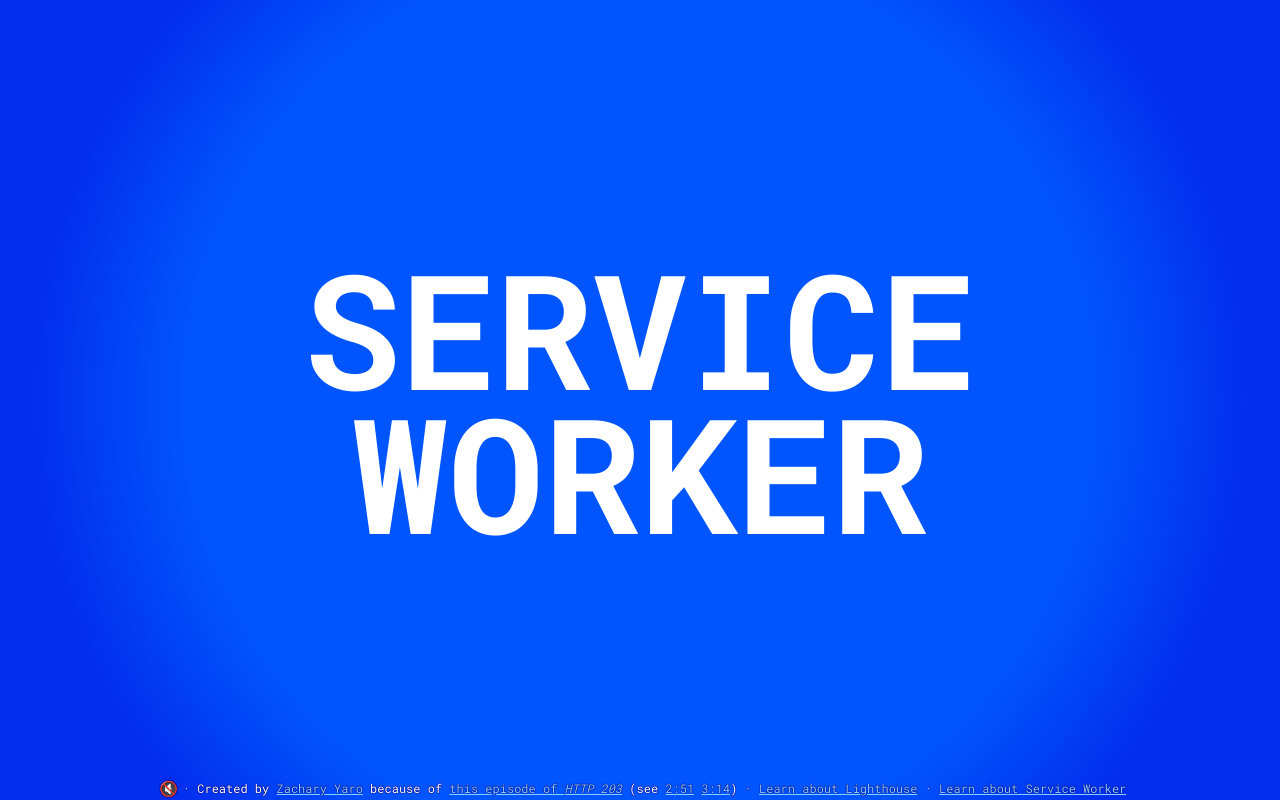
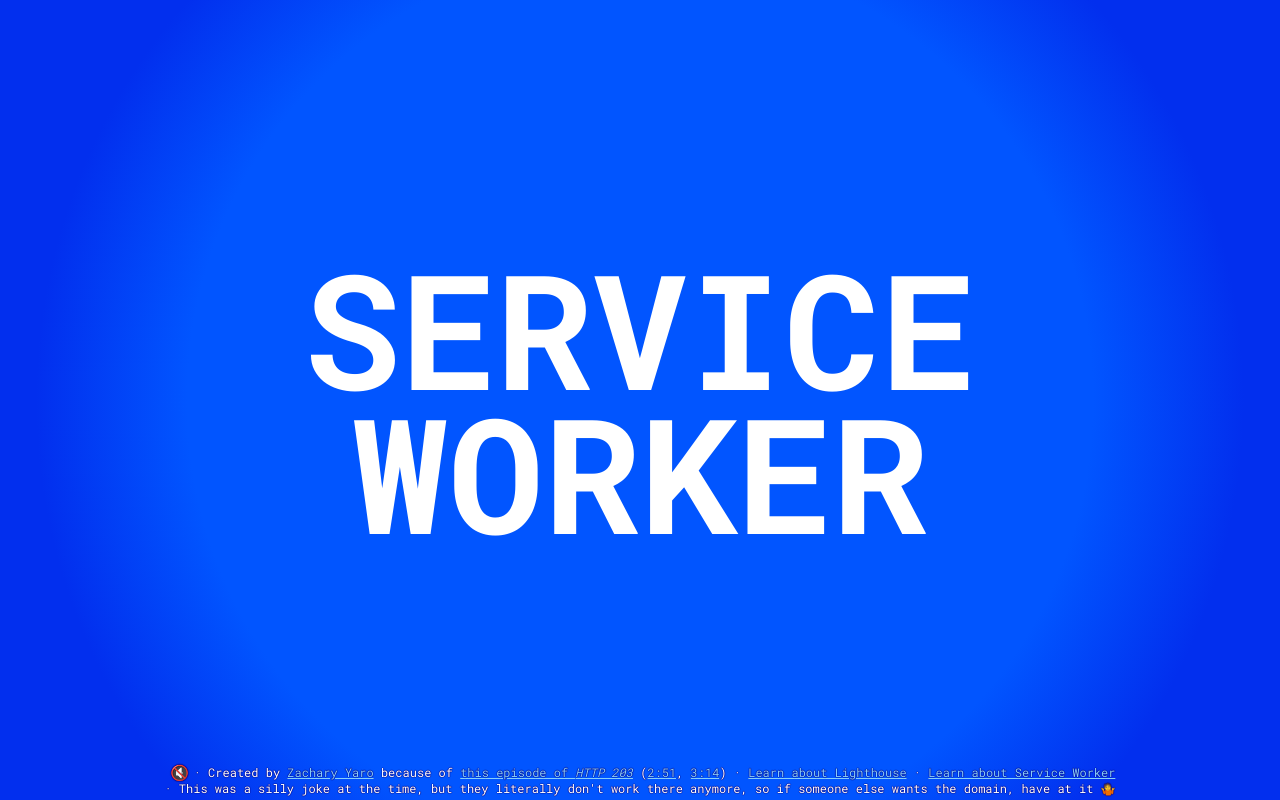
Before and after one commit to ZMYaro/do-surma-and-jake-still-have-a-job, a plain HTML site: page index.html in a window 1280 px wide. Drawn offline with Linux system fonts and the light colour scheme.

Commit message:
Add note to footer about joke being old and done

```diff
--- a/index.html
+++ b/index.html
@@ -61,11 +61,13 @@
 			<input type="checkbox" id="sound-toggle" aria-label="Sound on" /><!--
 			--><label for="sound-toggle"></label>
 			&middot;
-			Created by <a href="https://zmyaro.com" target="_blank">Zachary Yaro</a> because of <a href="https://www.youtube.com/watch?v=dR_J4X416hg" target="_blank">this episode of <i>HTTP 203</i></a> (see <a href="https://www.youtube.com/watch?v=dR_J4X416hg&t=171" target="_blank">2:51</a> <a href="https://www.youtube.com/watch?v=dR_J4X416hg&t=194" target="_blank">3:14</a>)
+			Created by <a href="https://zmyaro.com" target="_blank">Zachary Yaro</a> because of <a href="https://www.youtube.com/watch?v=dR_J4X416hg" target="_blank">this episode of <cite>HTTP 203</cite></a> (<a href="https://www.youtube.com/watch?v=dR_J4X416hg&t=171" target="_blank">2:51</a>, <a href="https://www.youtube.com/watch?v=dR_J4X416hg&t=194" target="_blank">3:14</a>)
 			&middot;
 			<a href="https://developers.google.com/web/tools/lighthouse/" target="_blank">Learn about Lighthouse</a>
 			&middot;
 			<a href="https://developers.google.com/web/ilt/pwa/introduction-to-service-worker" target="_blank">Learn about Service Worker</a>
+			&middot;
+			This was a silly joke at the time, but they literally don't work there anymore, so if someone else wants the domain, have at it &#x1f937;
 		</footer>
 	</body>
 </html>
--- a/styles.css
+++ b/styles.css
@@ -34,6 +34,7 @@ a:active {
 	bottom: 0;
 	padding: 4px;
 	font-size: 75%;
+	text-wrap: balance;
 
 	text-shadow:
 		0 0 1px darkblue,
```
